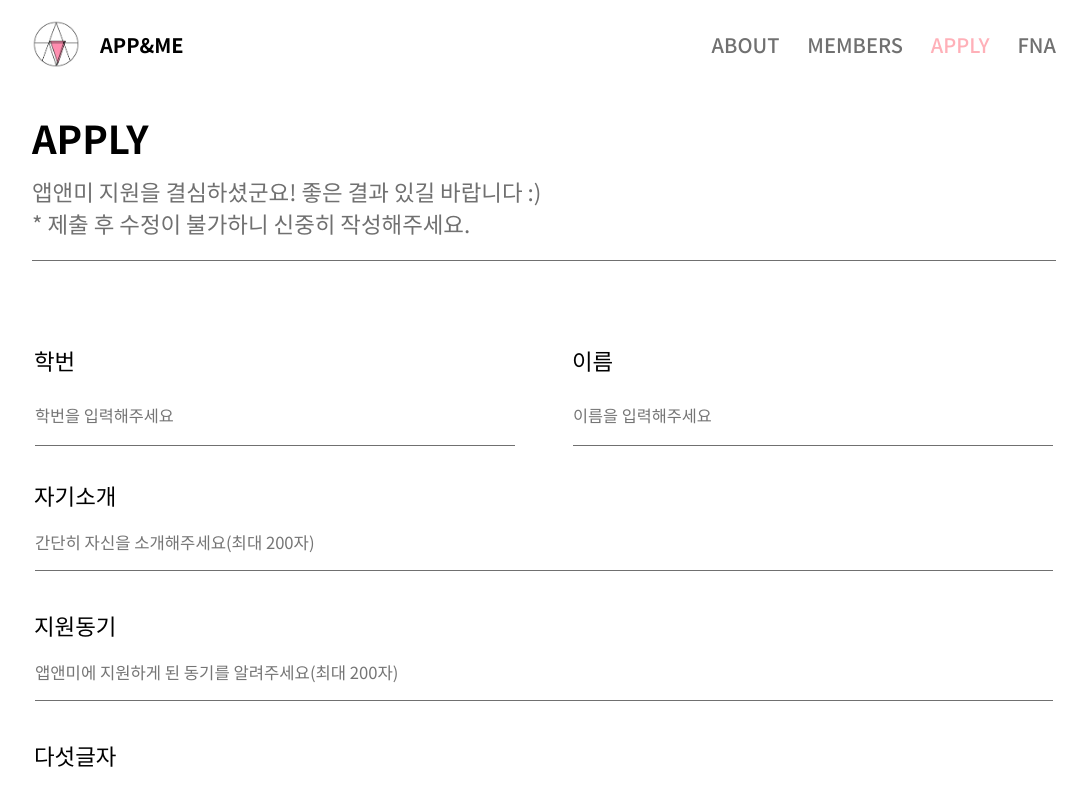
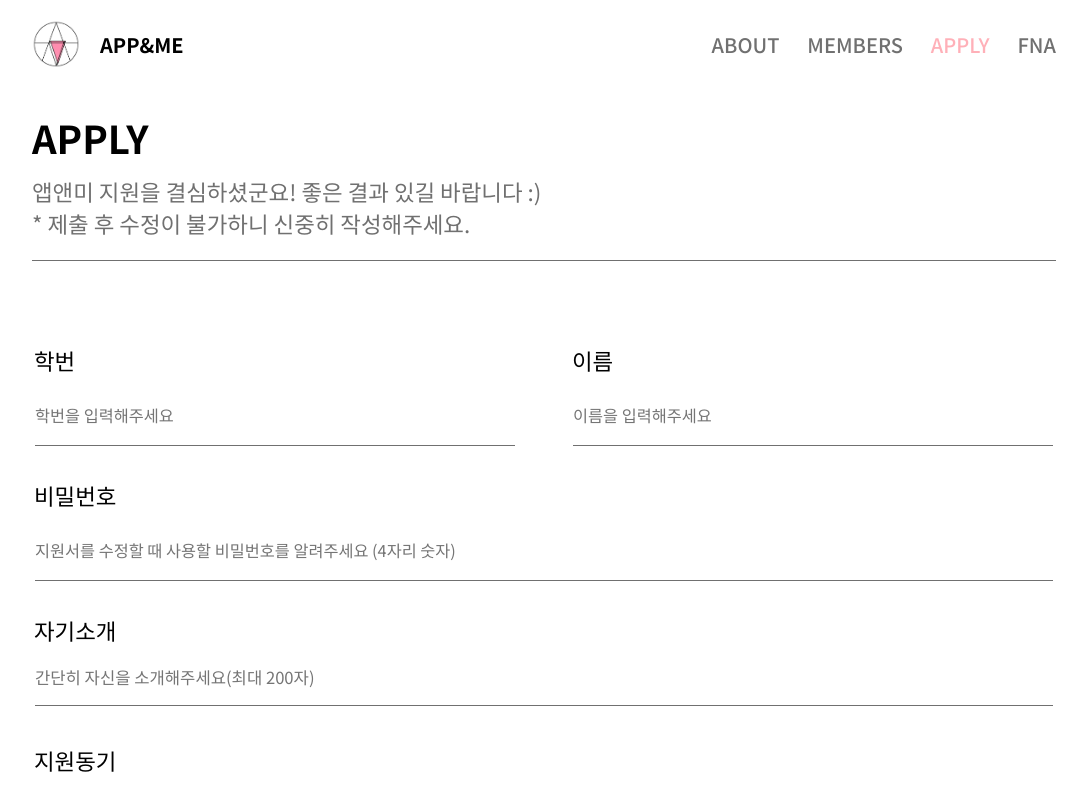
Before and after one commit to Sookhee/AppandMe-Website2020, a React (Create React App) app in the folder client/: page /apply in a window 1280 px wide. Shown: the top 798 px of the page, without its empty margins (96-1183 px from the left). Built offline with nearby package versions, Linux system fonts and the light colour scheme.

Commit message:
Apply form 수정

```diff
--- a/client/src/component/Apply.js
+++ b/client/src/component/Apply.js
@@ -20,27 +20,33 @@ const Apply = () => {
                             <td>이름</td>
                         </tr>
                         <tr>
-                            <td><input type="number" name="sid" placeholder="학번을 입력해주세요"/></td>
+                            <td><input type="tel" minLength="4" maxLength="4" name="uid" placeholder="학번을 입력해주세요"/></td>
                             <td className="temp"></td>
                             <td><input type="text" name="name" placeholder="이름을 입력해주세요"/></td>
+                        </tr>
+                        <tr>
+                            <td colSpan="3">비밀번호</td>
+                        </tr>
+                        <tr>
+                            <td colSpan="3"><input type="tel" minLength="4" maxLength="4" name="passwd" placeholder="지원서를 수정할 때 사용할 비밀번호를 알려주세요 (4자리 숫자)"/></td>
                         </tr>
                         <tr>
                             <td colSpan="3">자기소개</td>
                         </tr>
                         <tr>
-                            <td colSpan="3"><textarea name="q1" placeholder="간단히 자신을 소개해주세요(최대 200자)"></textarea></td>
+                            <td colSpan="3"><textarea name="q1" maxLength="220" placeholder="간단히 자신을 소개해주세요(최대 200자)"></textarea></td>
                         </tr>
                         <tr>
                             <td colSpan="3">지원동기</td>
                         </tr>
                         <tr>
-                            <td colSpan="3"><textarea name="q2" placeholder="앱앤미에 지원하게 된 동기를 알려주세요(최대 200자)"></textarea></td>
+                            <td colSpan="3"><textarea name="q2" maxLength="220" placeholder="앱앤미에 지원하게 된 동기를 알려주세요(최대 200자)"></textarea></td>
                         </tr>
                         <tr>
                             <td colSpan="3">다섯글자</td>
                         </tr>
                         <tr>
-                            <td colSpan="3"><input type="text" name="q3" placeholder="다섯글자로 나를 표현한다면?"/></td>
+                            <td colSpan="3"><input type="text" minLength="5" maxLength="5" name="q3" placeholder="다섯글자로 나를 표현한다면?"/></td>
                         </tr>
                     </table>
                     <button type="submit" className="btn btn-pink fw-bold">SUBMIT</button>
```
